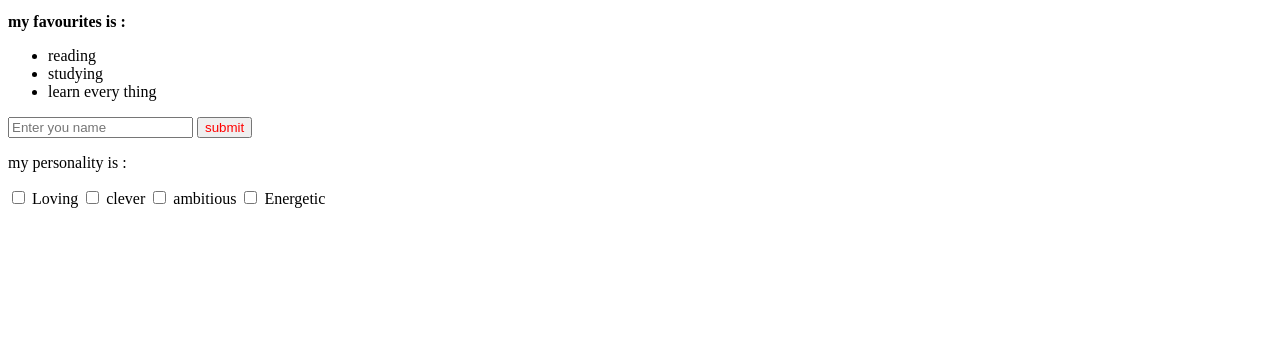
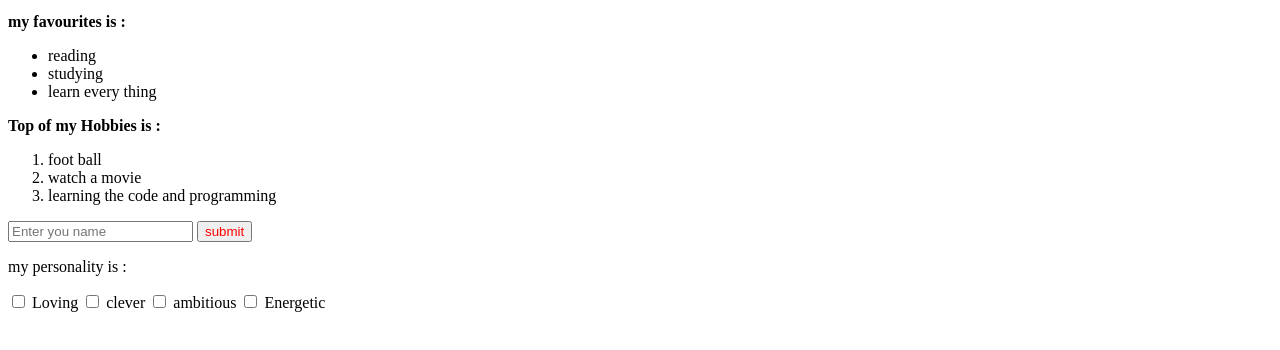
Before and after one commit to taha-hussainalash/Homework2, a plain HTML site: page index.html in a window 1280 px wide. Shown: the part 268-618 px from the top of the page. Drawn offline with Linux system fonts and the light colour scheme.

Commit message:
adding my Hobbies to index.html

```diff
--- a/index.html
+++ b/index.html
@@ -28,6 +28,13 @@
           <li>studying</li>
           <li>learn every thing</li>
         </ul>
+        <p><strong>Top of my Hobbies is :</strong></p>
+  <ol>
+    <li>foot ball</li>
+    <li>watch a movie</li>
+    <li>learning the code and programming</li>
+    </ol>
+
   </div>
      <form id="taha-photo-form" action="/submit-name-photo" >
     <input type="text"  placeholder="Enter you name" required>
```
